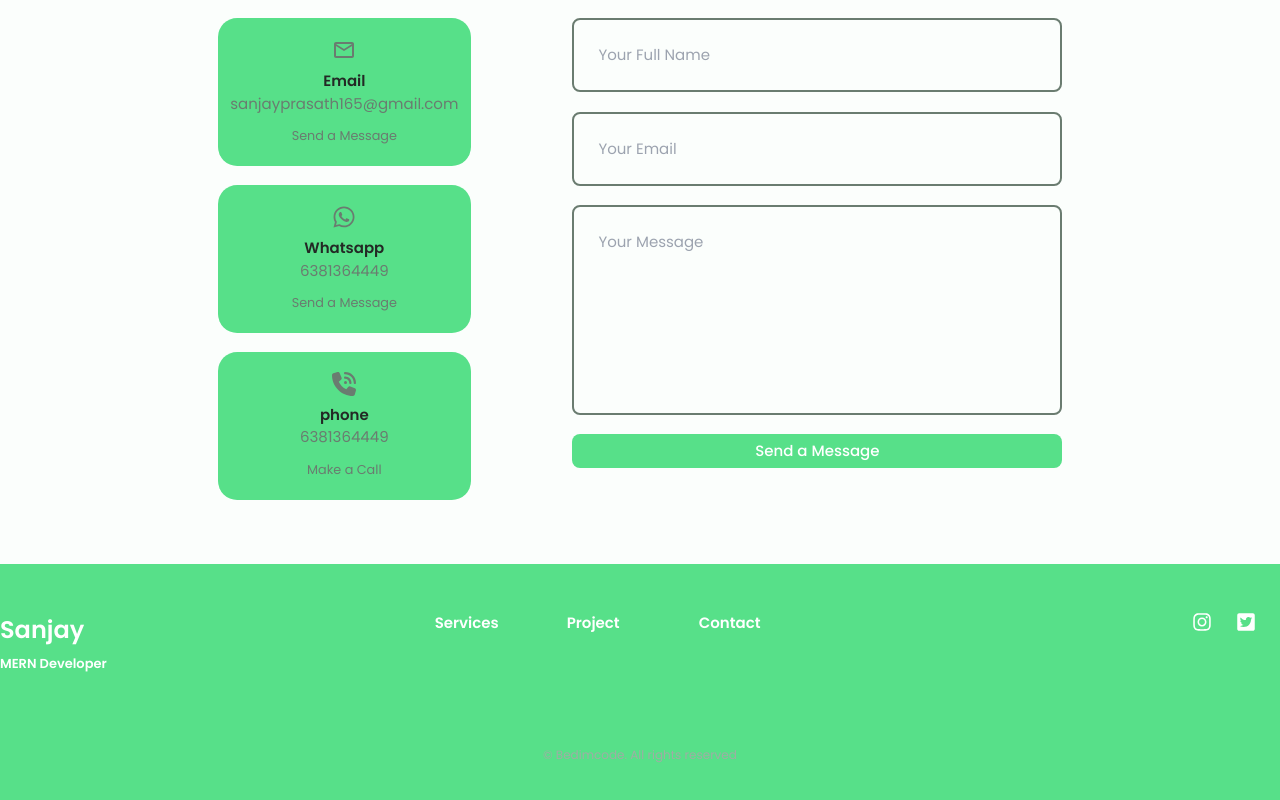
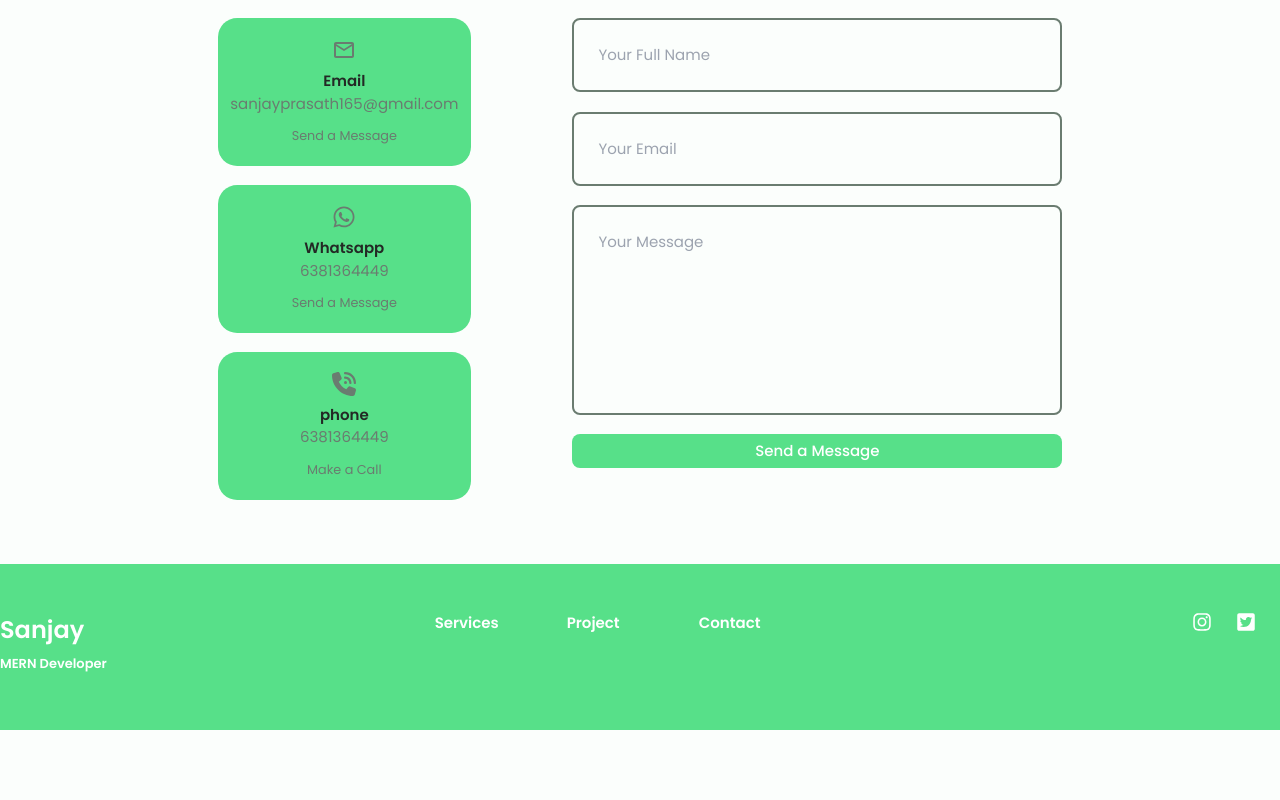
Before and after one commit to sanjay-prasath16/Portfolio, a React (Vite) app: page / in a window 1280 px wide. Shown: the part 3401-4201 px from the top of the page. After the commit the page ends 4131 px from the top, so only its background shows below. Built offline with nearby package versions, Linux system fonts and the light colour scheme.

Commit message:
modified some mistakes

```diff
--- a/src/pages/Footer.jsx
+++ b/src/pages/Footer.jsx
@@ -30,7 +30,6 @@ const Footer = () => {
             </a>
           </div>
         </div>
-        <p className="footerCopy">&#169; Bedimcode. All rights reserved</p>
       </div>
     </footer>
   )
```
